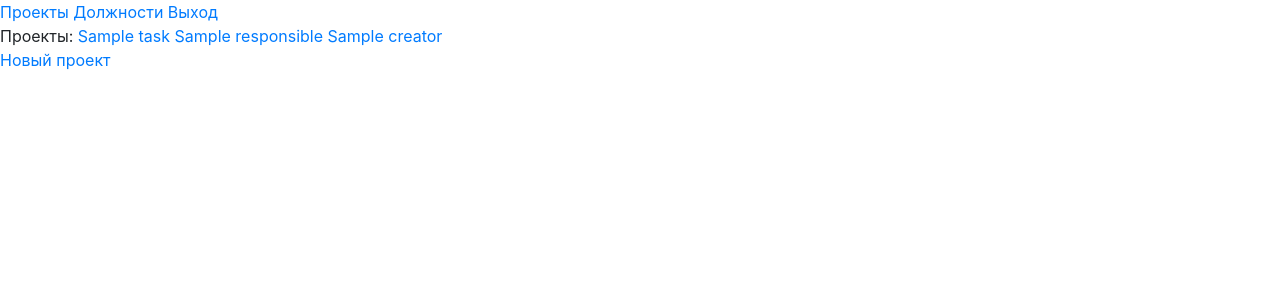
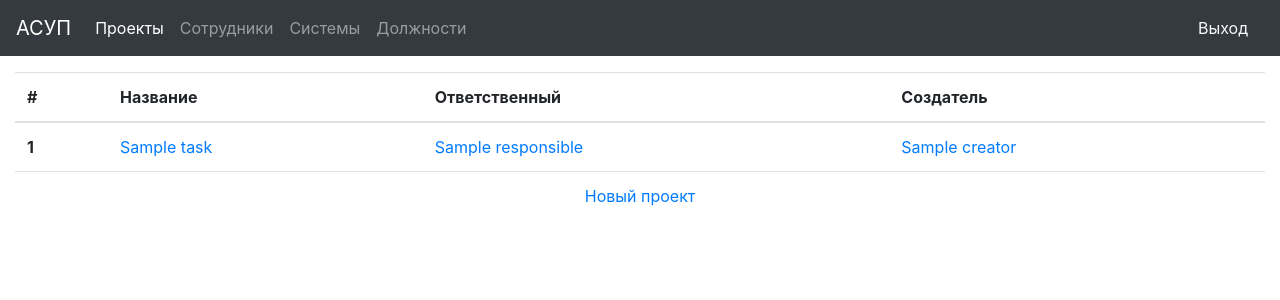
Before and after one commit to risk03/project-management, a Django app: template templates/rest_client/projects.html in a window 1280 px wide. Shown: the top 300 px of the page. Run offline with Django 3.2, Linux system fonts and the light colour scheme; the template is opened without the code that fills it: most values are stand-ins (such as "Sample title", 1, 10 or a date in 2020).

Commit message:
basic css

```diff
--- a/project_management/settings.py
+++ b/project_management/settings.py
@@ -38,7 +38,6 @@ INSTALLED_APPS = [
     'django.contrib.messages',
     'django.contrib.staticfiles',
     'restful_web_service.apps.RestfulWebServiceConfig',
-    # 'rest_client.apps.RestClientConfig'
     'rest_framework',
 ]
 
@@ -126,3 +125,7 @@ USE_TZ = True
 # https://docs.djangoproject.com/en/3.1/howto/static-files/
 
 STATIC_URL = '/static/'
+STATIC_ROOT = os.path.join(BASE_DIR, 'static', 'static_root')
+STATICFILES_DIRS = (
+    os.path.join(BASE_DIR, 'static', 'static_files'),
+)
--- a/project_management/urls.py
+++ b/project_management/urls.py
@@ -13,11 +13,16 @@ Including another URLconf
     1. Import the include() function: from django.urls import include, path
     2. Add a URL to urlpatterns:  path('blog/', include('blog.urls'))
 """
+from django.conf.urls.static import static
 from django.contrib import admin
 from django.urls import include, path
+
+from project_management import settings
 
 urlpatterns = [
     path('rest/', include('restful_web_service.urls')),
     path('client/', include('rest_client.urls')),
     path('admin/', admin.site.urls),
 ]
+if settings.DEBUG:
+    urlpatterns += static(settings.STATIC_URL, document_root=settings.STATIC_ROOT)
--- /dev/null
+++ b/static/static_files/projects.css
@@ -0,0 +1,3 @@
+#menu{
+    background: red;
+}
--- a/templates/rest_client/projects.html
+++ b/templates/rest_client/projects.html
@@ -5,21 +5,57 @@
     <title>Проекты</title>
     <link rel="stylesheet" href="https://cdn.jsdelivr.net/npm/bootstrap@4.5.3/dist/css/bootstrap.min.css"
           integrity="sha384-TX8t27EcRE3e/ihU7zmQxVncDAy5uIKz4rEkgIXeMed4M0jlfIDPvg6uqKI2xXr2" crossorigin="anonymous">
+
 </head>
 <body>
-<div>
-    <a href="/client/tasks/">Проекты</a>
-    <a href="/client/positions/">Должности</a>
-    <a href="/client/logout/">Выход</a>
-</div>
-
-Проекты:
-{% for task in tasks %}
-    <a href="/client/tasks/{{ task.id }}"> {{ task.name }}</a>
-    <a href="/client/positions/{{ task.responsible_id }}">{{ task.responsible }}</a>
-    <a href="/client/positions/{{ task.creator_id }}">{{ task.creator }}</a>
-    <br>
-{% endfor %}
-<a href="/client/tasks/add">Новый проект</a>
+<nav class="navbar navbar-expand-md navbar-dark fixed-top bg-dark">
+    <a class="navbar-brand" href="#">АСУП</a>
+    <button class="navbar-toggler" type="button" data-toggle="collapse" data-target="#navbarCollapse"
+            aria-controls="navbarCollapse" aria-expanded="false" aria-label="Toggle navigation">
+        <span class="navbar-toggler-icon"></span>
+    </button>
+    <div class="collapse navbar-collapse" id="navbarCollapse">
+        <ul class="navbar-nav mr-auto">
+            <li class="nav-item active">
+                <a class="nav-link" href="/client/tasks/">Проекты<span class="sr-only">(current)</span></a>
+            </li>
+            <li class="nav-item">
+                <a class="nav-link" href="/client/structures/">Сотрудники</a>
+            </li>
+            <li class="nav-item">
+                <a class="nav-link" href="/client/systems/">Системы</a>
+            </li>
+            <li class="nav-item">
+                <a class="nav-link" href="/client/positions/">Должности</a>
+            </li>
+        </ul>
+        <a class="nav-link text-light" href="/client/logout/">Выход</a>
+    </div>
+</nav>
+<main role="main" class="container-fluid" style="padding-top: 4.5rem">
+    <table class="table">
+        <thead>
+        <tr>
+            <th scope="col">#</th>
+            <th scope="col">Название</th>
+            <th scope="col">Ответственный</th>
+            <th scope="col">Создатель</th>
+        </tr>
+        </thead>
+        <tbody>
+        {% for task in tasks %}
+            <tr>
+                <th scope="row">1</th>
+                <td><a href="/client/tasks/{{ task.id }}"> {{ task.name }}</a></td>
+                <td><a href="/client/positions/{{ task.responsible_id }}">{{ task.responsible }}</a></td>
+                <td><a href="/client/positions/{{ task.creator_id }}">{{ task.creator }}</a></td>
+            </tr>
+        {% endfor %}
+        <tr>
+            <td colspan="4" class="text-center"><a href="/client/tasks/add">Новый проект</a></td>
+        </tr>
+        </tbody>
+    </table>
+</main>
 </body>
 </html>
```
Also changed, not shown: static/static_files/blog.css (added, +49 -0 lines), templates/rest_client/login.html (+12 -8 lines).
